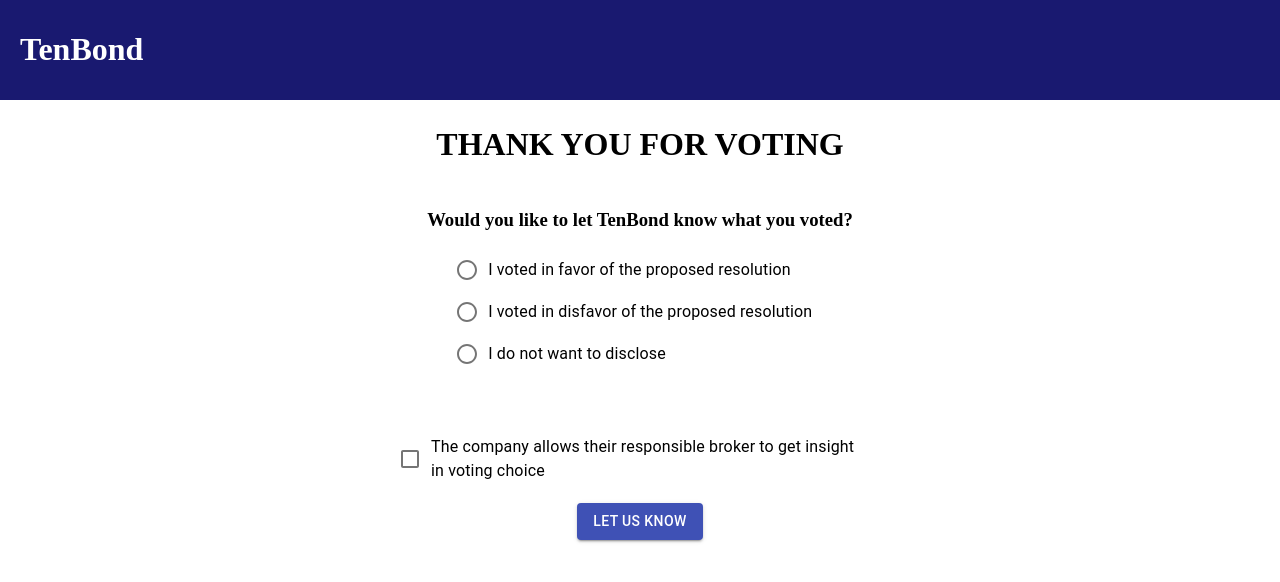
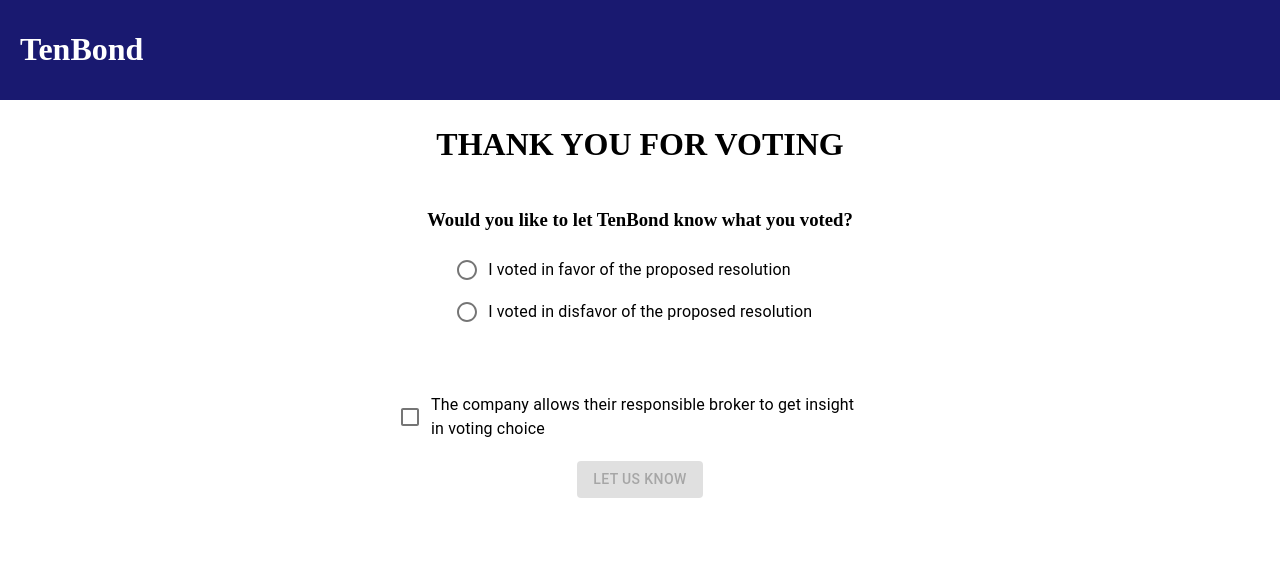
Before and after one commit to Kundestyrt-G17/digibonds, a React (Create React App) app: page /alreadyvoted in a window 1280 px wide. Shown: the top 582 px of the page. Built offline with nearby package versions, Linux system fonts and the light colour scheme.

Commit message:
button disabled when checkbox not checked

```diff
--- a/src/routes/AlreadyVoted/index.tsx
+++ b/src/routes/AlreadyVoted/index.tsx
@@ -30,6 +30,7 @@ const AlreadyVoted = (props: Props) => {
   const { setSubmitted } = props;
   const [value, setValue] = useState('');
   const [isChecked, setIsChecked] = useState(false);
+  const disabled = (value==='');
 
   const handleChange = (e: React.FormEvent<HTMLInputElement>) => {
     setValue(e.currentTarget.value);
@@ -67,11 +68,6 @@ const AlreadyVoted = (props: Props) => {
                 control={<Radio color="primary" />}
                 label="I voted in disfavor of the proposed resolution"
               />
-              <FormControlLabel
-                value="disclose"
-                control={<Radio color="primary" />}
-                label="I do not want to disclose"
-              />
             </RadioGroup>
           </FormControl>
         </div>
@@ -87,7 +83,7 @@ const AlreadyVoted = (props: Props) => {
           label="The company allows their responsible broker to get insight in voting choice"
         />
         <div className="already-voted-page_button">
-          <Button variant="contained" color="primary" onClick={handleVoteNow}>
+          <Button variant="contained" color="primary" onClick={handleVoteNow} disabled={!isChecked || disabled}>
             Let us know
           </Button>
         </div>
```
